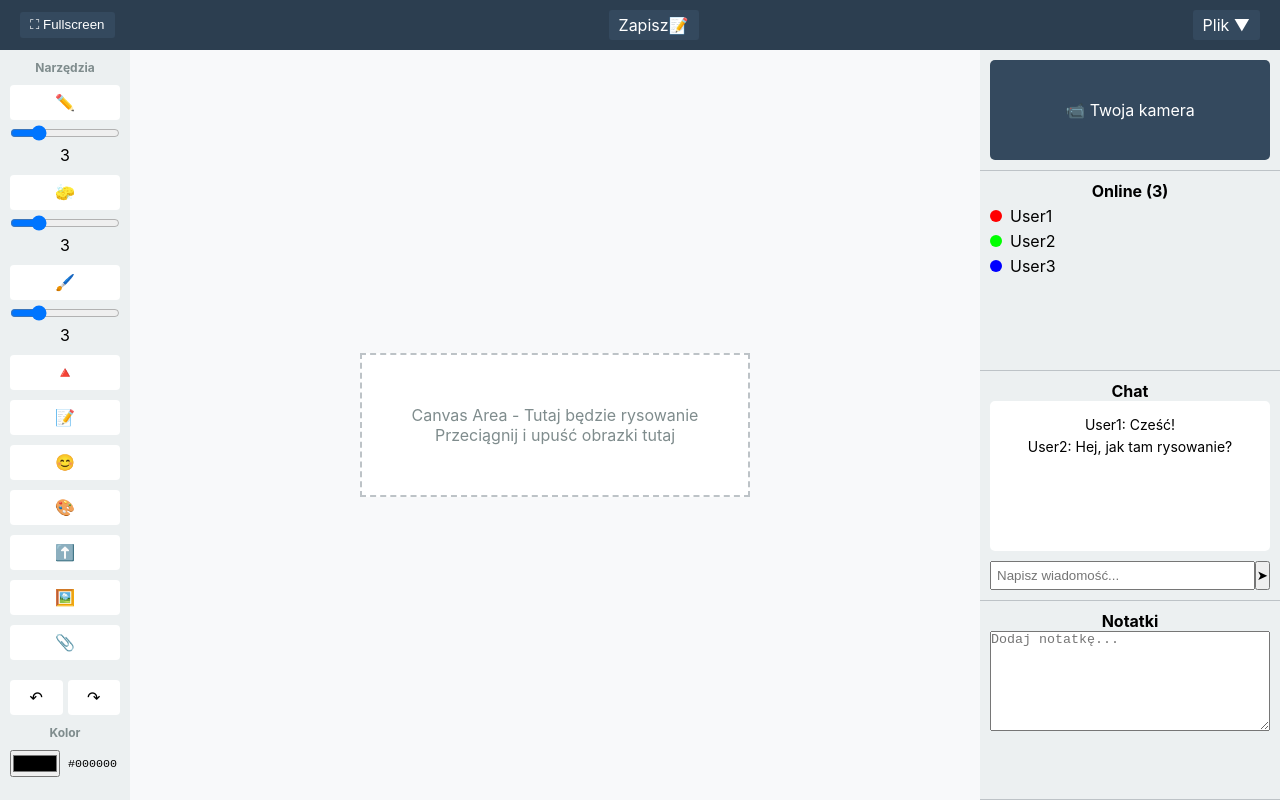
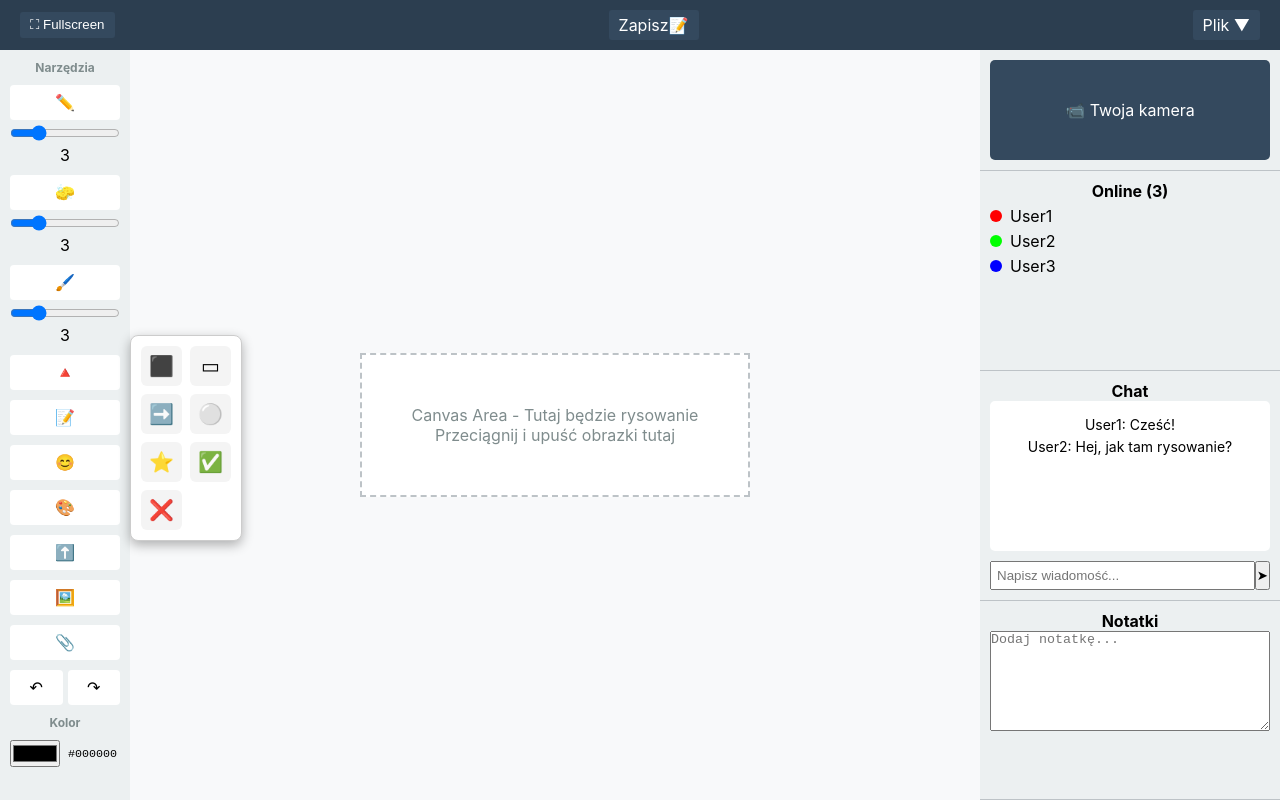
Before and after one commit to B0mbel1/Whiteboard, a React (Create React App) app: page / in a window 1280 px wide. Both pictures are taken after a click on the button "Kształty". Built offline with nearby package versions, Linux system fonts and the light colour scheme.

Commit message:
Dodanie funkcjonalnego panelu kształtów

```diff
--- a/src/components/Toolbar/Toolbar.css
+++ b/src/components/Toolbar/Toolbar.css
@@ -90,3 +90,41 @@
   display: flex;
   gap: 5px;
 }
+
+.tool-item {
+  position: relative;
+}
+
+.floating-shapes-popup {
+  position: fixed;
+  background: white;
+  border: 1px solid #ccc;
+  border-radius: 8px;
+  padding: 10px;
+  display: grid;
+  grid-template-columns: repeat(2, 1fr);
+  gap: 8px;
+  box-shadow: 0 4px 12px rgba(0, 0, 0, 0.3);
+  z-index: 9999;
+}
+
+.shape-btn {
+  background: #f4f4f4;
+  border: none;
+  border-radius: 6px;
+  cursor: pointer;
+  font-size: 20px;
+  padding: 8px;
+  transition: background 0.2s, transform 0.1s;
+}
+
+.shape-btn:hover {
+  background: #3498db;
+  color: white;
+  transform: scale(1.1);
+}
+
+.shape-btn.selected {
+  background: #2ecc71;
+  color: white;
+}
--- a/src/components/Toolbar/Toolbar.jsx
+++ b/src/components/Toolbar/Toolbar.jsx
@@ -7,14 +7,37 @@ const Toolbar = ({ position }) => {
 eraser: 3,
 brush: 3
 });
+const [showShapes, setShowShapes] = useState(false);
+const [selectedShape, setSelectedShape] = useState(null);
+const [selectedColor, setSelectedColor] = useState('#000000');
 
-  const [selectedColor, setSelectedColor] = useState('#000000');
+const handleSizeChange = (toolKey, value) => {
+setToolSizes(prev => ({
+...prev,
+[toolKey]: parseInt(value, 10)
+}));
+};
+
+const handleShapeClick = (e) => {
+const rect = e.target.getBoundingClientRect();
+setShowShapes(prev => ({
+visible: !prev.visible,
+x: rect.right + 10,
+y: rect.top - 20
+}));
+};
+
+const handleSelectShape = (shape) => {
+setSelectedShape(shape);
+setShowShapes({ visible: false, x: 0, y: 0 });
+console.log('Wybrano kształt:', shape);
+};
 
 const tools = [
 { icon: '✏️', name: 'Ołówek', size: true, key: 'pencil' },
 { icon: '🧽', name: 'Gumka', size: true, key: 'eraser' },
 { icon: '🖌️', name: 'Pędzle', size: true, key: 'brush' },
-    { icon: '🔺', name: 'Kształty' },
+{ icon: '🔺', name: 'Kształty', onClick: handleShapeClick },
 { icon: '📝', name: 'Tekst' },
 { icon: '😊', name: 'Emotki' },
 { icon: '🎨', name: 'Kolory' },
@@ -23,23 +46,25 @@ const Toolbar = ({ position }) => {
 { icon: '📎', name: 'Multimedia' },
 ];
 
-  const handleSizeChange = (toolKey, value) => {
-    setToolSizes(prev => ({
-      ...prev,
-      [toolKey]: parseInt(value, 10)
-    }));
-  };
+const shapes = [
+{ label: '⬛', name: 'Kwadrat' },
+{ label: '▭', name: 'Prostokąt' },
+{ label: '➡️', name: 'Strzałka' },
+{ label: '⚪', name: 'Koło' },
+{ label: '⭐', name: 'Gwiazda' },
+{ label: '✅', name: 'Zatwierdzenie' },
+{ label: '❌', name: 'Zaprzeczenie' },
+];
 
 return (
-    <div className={`toolbar toolbar-${position}`}>
-      <div className="toolbar-section">
-        <h4>Narzędzia</h4>
-        {tools.map((tool, index) => (
-          <div key={index} className="tool-item">
-            <button className="tool-btn" title={tool.name}>
-              {tool.icon}
-            </button>
-
+<div className={`toolbar toolbar-${position}`}> <div className="toolbar-section"> <h4>Narzędzia</h4>
+{tools.map((tool, index) => ( <div key={index} className="tool-item">
+<button
+className="tool-btn"
+title={tool.name}
+onClick={tool.name === 'Kształty' ? handleShapeClick : tool.onClick || null}
+>
+{tool.icon} </button>
         {tool.size && tool.key && (
           <div className="tool-size">
             <input
@@ -54,11 +79,12 @@ const Toolbar = ({ position }) => {
         )}
       </div>
     ))}
+
+    <div className="tool-item tool-undo-redo">
+      <button className="tool-btn" title="Cofnij">↶</button>
+      <button className="tool-btn" title="Ponów">↷</button>
     </div>
-        <div className="tool-item tool-undo-redo">
-          <button className="tool-btn" title="Undo">↶</button>
-          <button className="tool-btn" title="Redo">↷</button>
-        </div>
+
     <div className="toolbar-section">
       <h4>Kolor</h4>
       <div className="color-picker">
@@ -70,9 +96,31 @@ const Toolbar = ({ position }) => {
         />
         <span className="selected-color">{selectedColor}</span>
       </div>
-
     </div>
   </div>
+
+  {showShapes.visible && (
+    <div
+      className="floating-shapes-popup"
+      style={{
+        top: `${showShapes.y}px`,
+        left: `${showShapes.x}px`
+      }}
+    >
+      {shapes.map((shape, i) => (
+        <button
+          key={i}
+          className={`shape-btn ${selectedShape === shape.name ? 'selected' : ''}`}
+          title={shape.name}
+          onClick={() => handleSelectShape(shape.name)}
+        >
+          {shape.label}
+        </button>
+      ))}
+    </div>
+  )}
+</div>
+
 );
 };
 
```
Lines whose indentation alone changed are shown as unchanged.
